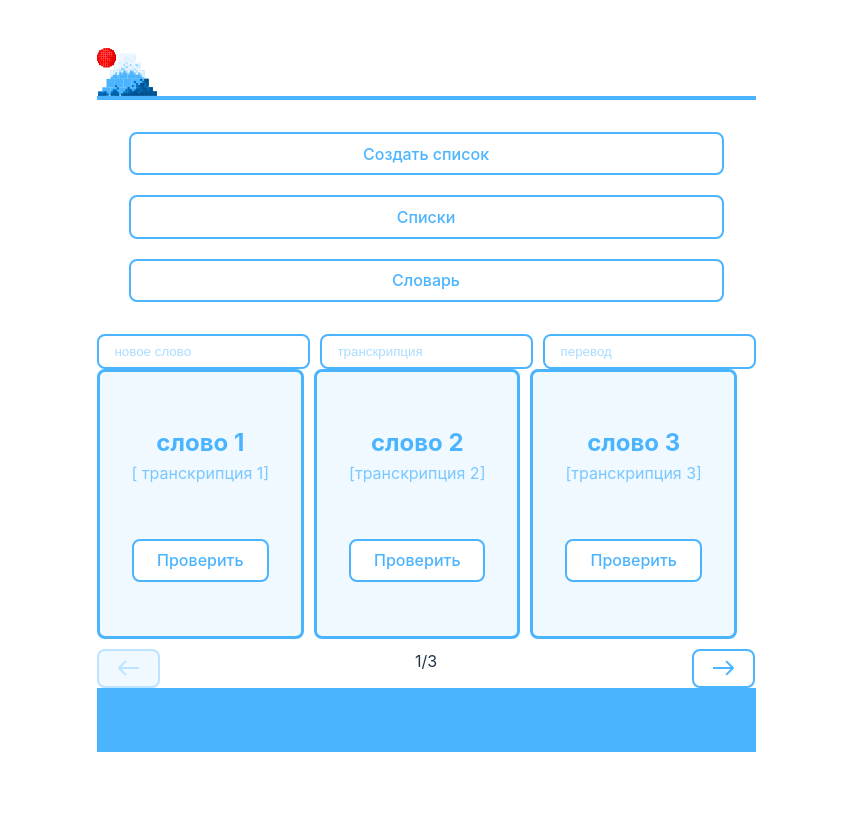
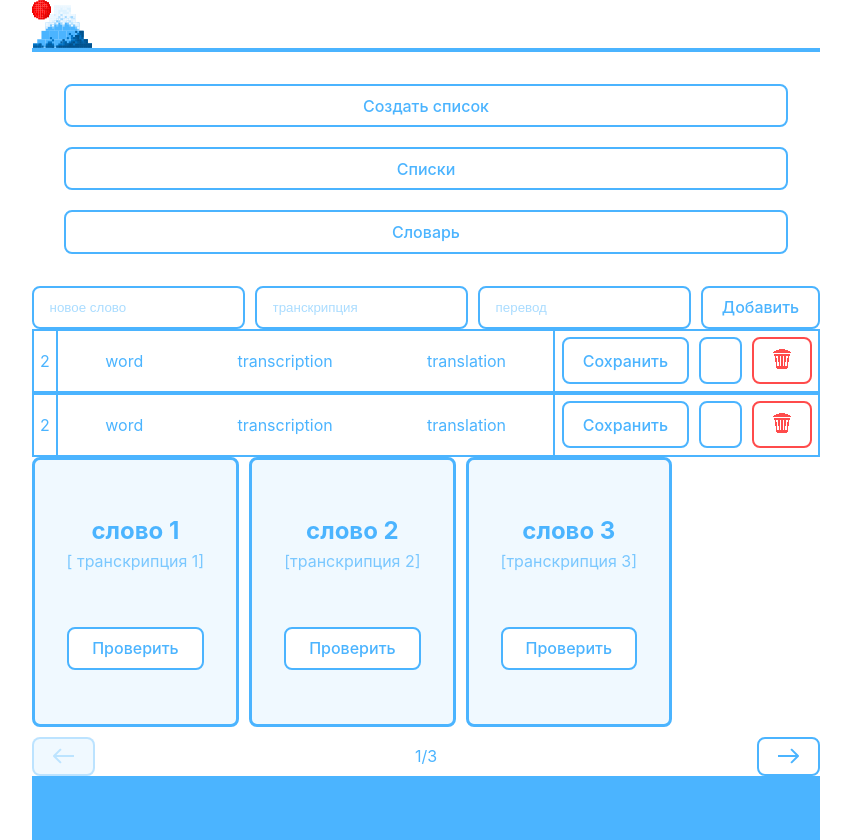
Before and after one commit to Glazunovatomara/r-p, a React (Vite) app: page / in a window 1280 px wide. Shown: the whole page, without its empty margins (214-1065 px from the left). Before the commit the page ends 800 px from the top, so only its background shows below. Built offline with nearby package versions, Linux system fonts and the light colour scheme.

Commit message:
feat: add style for Words

```diff
--- a/src/App.jsx
+++ b/src/App.jsx
@@ -3,8 +3,9 @@ import Header from './components/Header/Header'
 import Home from './components/HomePage/Home'
 import Footer from './components/Footer/Footer'
 import CardPage from './components/CardPage/CardPage'
-import AddWords from './components/AddWords/AddWords'
-
+import WordsAdd from './components/WordsAdd/WordsAdd'
+import WordsList from './components/Words/Words'
+import Words from './components/Words/Words'
 
 
 function App() {
@@ -13,7 +14,9 @@ function App() {
     <>
     <Header/>
     <Home/>
-    <AddWords/>
+    <WordsAdd/>
+    <WordsList/>
+    <Words/>
     <CardPage/>
     <Footer/>
     </>
--- a/src/components/SliderBtn/SliderBtn.jsx
+++ b/src/components/SliderBtn/SliderBtn.jsx
@@ -32,7 +32,7 @@ const SliderBtn = () => {
                     <path d="M20.7071 8.70711C21.0976 8.31658 21.0976 7.68342 20.7071 7.29289L14.3431 0.928932C13.9526 0.538408 13.3195 0.538408 12.9289 0.928932C12.5384 1.31946 12.5384 1.95262 12.9289 2.34315L18.5858 8L12.9289 13.6569C12.5384 14.0474 12.5384 14.6805 12.9289 15.0711C13.3195 15.4616 13.9526 15.4616 14.3431 15.0711L20.7071 8.70711ZM0 9H20V7H0V9Z"/>
                 </svg>
             </button>
-            <p>{val +1}/{array.length}</p>
+            <p className={styles.text}>{val +1}/{array.length}</p>
             <button className={styles.forward} onClick={ () => setChange(state+1)} {...attrsForward}>
                 <svg width="21" height="16" viewBox="0 0 21 16" fill="none" xmlns="http://www.w3.org/2000/svg">
                     <path d="M20.7071 8.70711C21.0976 8.31658 21.0976 7.68342 20.7071 7.29289L14.3431 0.928932C13.9526 0.538408 13.3195 0.538408 12.9289 0.928932C12.5384 1.31946 12.5384 1.95262 12.9289 2.34315L18.5858 8L12.9289 13.6569C12.5384 14.0474 12.5384 14.6805 12.9289 15.0711C13.3195 15.4616 13.9526 15.4616 14.3431 15.0711L20.7071 8.70711ZM0 9H20V7H0V9Z" />
--- a/src/components/SliderBtn/sliderBtn.module.css
+++ b/src/components/SliderBtn/sliderBtn.module.css
@@ -29,3 +29,6 @@
 .forward:disabled svg {
     fill:#4bb4ff4f;
 }
+.text {
+    color: #4BB4FF;
+}
--- /dev/null
+++ b/src/components/Words/Words.jsx
@@ -0,0 +1,50 @@
+import styles from "./words.module.css";
+import PropTypes from "prop-types"
+
+const Words = (props) => {
+    //const {word,transcription,translation,index} = props;
+let i = 1
+    return(
+        <div className={styles.word_arrea}>
+            <p className={styles.number}>{i+1}</p>
+            <div className={styles.word}>
+                <p className={styles}>word</p>
+                <p className={styles}>transcription</p>
+                <p className={styles}>translation</p>
+            </div>
+            <div className={styles.btn_arrea}>
+                <button>Сохранить</button>
+                <button></button>
+                <button className={styles.btn_delete}>
+                    <svg width="18" height="20" viewBox="0 0 18 20" fill="none" xmlns="http://www.w3.org/2000/svg">
+                            <rect x="1" y="2" width="16" height="1" />
+                            <rect x="3" y="1" width="12" height="1" />
+                            <rect x="6" width="6" height="1" />
+                            <rect y="3" width="18" height="1" />
+                            <rect x="2" y="7" width="1" height="6" />
+                            <rect x="3" y="9" width="1" height="8" />
+                            <rect x="4" y="19" width="10" height="1" />
+                            <rect x="3" y="17" width="12" height="2" />
+                            <rect x="1" y="5" width="16" height="2" />
+                            <rect x="14" y="9" width="1" height="8" />
+                            <rect x="11" y="7" width="1" height="10" />
+                            <rect x="8" y="7" width="2" height="10" />
+                            <rect x="6" y="7" width="1" height="10" />
+                            <rect x="5" y="7" width="1" height="6" />
+                            <rect x="12" y="7" width="1" height="6" />
+                        <rect x="15" y="7" width="1" height="6" />
+                    </svg>
+                </button>
+            </div>
+        </div>
+    )
+}
+
+export default Words
+
+Words.propTypes= {
+    word: PropTypes.string,
+    transcription: PropTypes.string,
+    translation: PropTypes.string,
+    index:PropTypes.num
+};
--- /dev/null
+++ b/src/components/Words/words.module.css
@@ -0,0 +1,46 @@
+.word_arrea {
+    display: flex;
+    justify-content: space-between;
+    color: #4bb4ff;
+    border: 2px solid #4bb4ff;
+}
+.number {
+    border-right:2px solid #4bb4ff;
+    padding-left: 0.4em;
+    padding-right: 0.4em;
+    align-content: center;
+
+}
+.word {
+    display: flex;
+    width: 100%;
+    justify-content: space-around;
+    border-right:2px solid #4bb4ff;
+}
+.btn_arrea {
+    display: flex;
+    gap: 10px;
+    padding: 0.4em;
+}
+p {
+    align-content: center;
+}
+.btn_delete {
+    border:2px solid #ff4b4b;
+}
+.btn_delete:hover {
+    border-color: #ffffff51;
+    background-color: #ff4b4b;
+}
+
+.btn_delete:focus,
+.btn_delete:focus-visible {
+    border: 4px auto #ff4b4b;
+}
+
+.btn_delete svg {
+    fill: #ff4b4b;
+}
+.btn_delete:hover svg {
+    fill: #ffffffd9;
+}
--- a/src/components/AddWords/AddWords.jsx
+++ b/src/components/WordsAdd/WordsAdd.jsx
@@ -1,4 +1,4 @@
-import styles from "./addWords.module.css"
+import styles from "./WordsAdd.module.css"
 
 const AddWords = () => {
     return (
@@ -6,6 +6,7 @@ const AddWords = () => {
             <input type="text" className={styles.input} placeholder="новое слово"/>
             <input type="text" className={styles.input} placeholder="транскрипция"/>
             <input type="text" className={styles.input} placeholder="перевод"/>
+            <button>Добавить</button>
         </div>
     )
 }
--- a/src/components/AddWords/addWords.module.css
+++ b/src/components/WordsAdd/WordsAdd.module.css
@@ -6,7 +6,7 @@
     border-radius: 8px;
     border: 2px solid #4bb4ff;
     padding: 0.6em 1.2em;
-    accent-color: #4bb4ff;
+    color: #4bb4ff;
     caret-color: #4bb4ff;
 
     &:focus-visible {
```
Also changed, not shown: src/assets/Arrow 1.svg (deleted), src/components/WordsList/WordsList.jsx (added).
